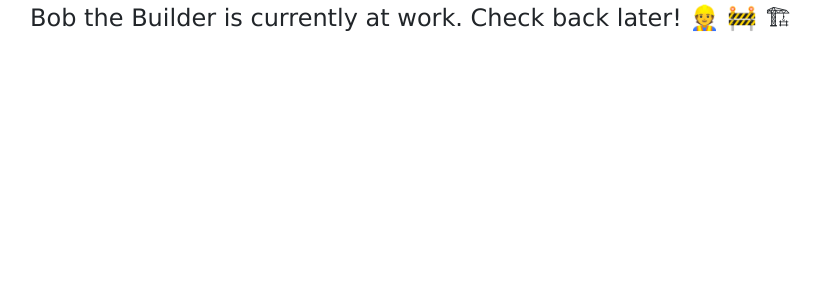
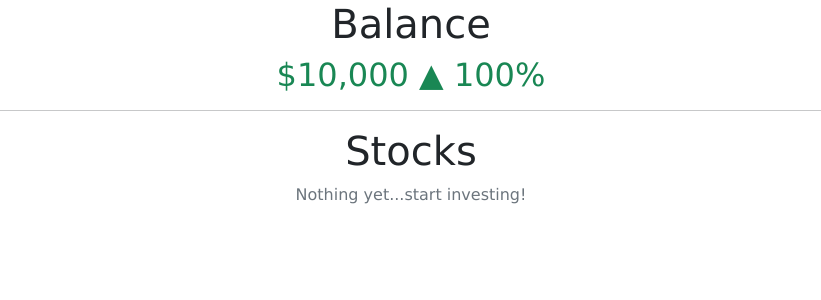
Before and after one commit to Abhiek187/how-to-stock, a Django app: page /stockapp/portfolio in a window 1280 px wide. Shown: the part 56-356 px from the top of the page, without its empty margins (229-1050 px from the left). Run offline with Django 3.2, Linux system fonts and the light colour scheme.

Commit message:
Populate the portfolio screen

```diff
--- a/stockhelper/stockapp/templates/stockapp/portfolio.html
+++ b/stockhelper/stockapp/templates/stockapp/portfolio.html
@@ -3,5 +3,10 @@
 {% block title %}Portfolio{% endblock %}
 
 {% block content %}
-<p class="fs-4">Bob the Builder is currently at work. Check back later! &#x1f477; &#x1f6a7; &#x1f3d7;</p>
+<h1>Balance</h1>
+<!-- Show 25b2 for up arrow and 25bc for down arrow -->
+<h2 class="balance text-success">$10,000 &#x25b2; 100%</h2>
+<hr>
+<h1>Stocks</h1>
+<p class="stocks text-muted">Nothing yet...start investing!</p>
 {% endblock %}
```
